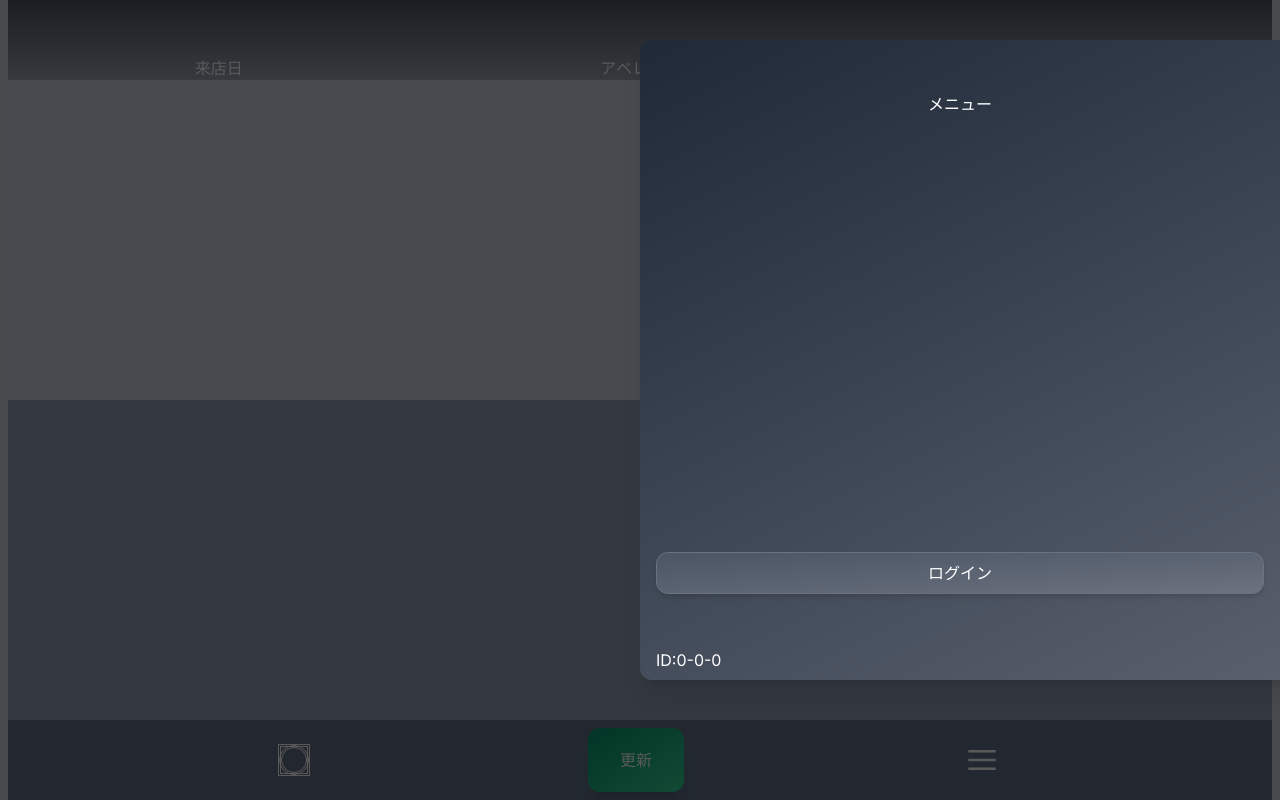
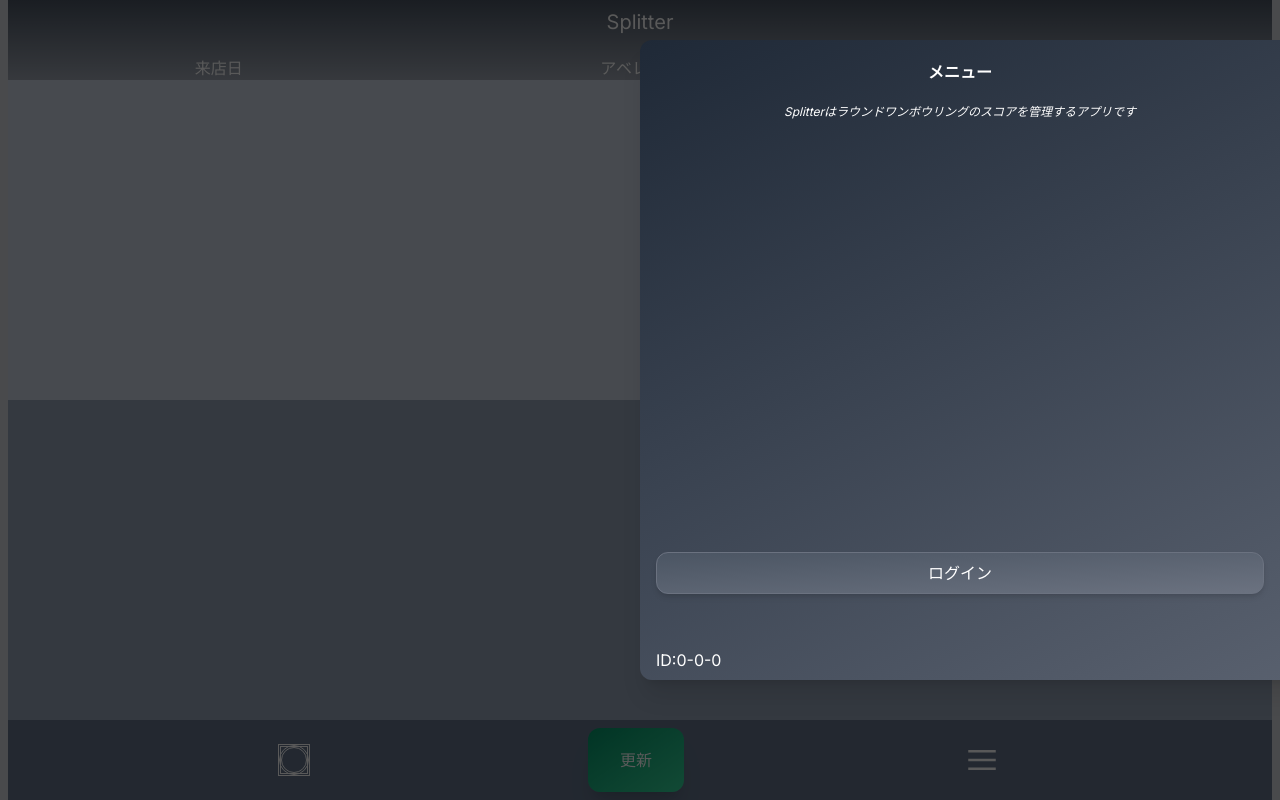
Before and after one commit to IXIN0530/bowling, a Next.js app: page / in a window 1280 px wide. Both pictures are taken after a click on the icon 981 px from the left and 760 px from the top of the page. Built offline with nearby package versions, Linux system fonts and the light colour scheme.

Commit message:
・titleとモーダルの修正

```diff
--- a/app/components/menuModal.tsx
+++ b/app/components/menuModal.tsx
@@ -62,8 +62,11 @@
         <motion.div className="min-h-full grid grid-cols-2"
           animate={{ x: isLoginOpen ? "-50%" : 0 }}>
           <div className="grid grid-rows-10 col-span-1">
-            <div className="row-span-2 flex flex-col justify-center">
-              <p className="text-white text-center">メニュー</p>
+            <div className="row-span-1 flex flex-col justify-center">
+              <p className="text-white text-center font-bold">メニュー</p>
+            </div>
+            <div className=" mx-4 row-span-1">
+              <p className="text-center text-white text-xs italic">Splitterはラウンドワンボウリングのスコアを管理するアプリです</p>
             </div>
             <div className="row-span-6">
               {/* <p className="text-white">menues</p> */}
--- a/app/layout.tsx
+++ b/app/layout.tsx
@@ -16,6 +16,9 @@
 }>) {
   return (
     <html lang="en">
+      <head>
+        <title>Splitter</title>
+      </head>
       <body className={inter.className + " bg-gray-300 "}>{children}</body>
     </html>
   );
--- a/app/page.tsx
+++ b/app/page.tsx
@@ -105,7 +105,9 @@
       {scoreModalData && <ScoreModal closeScoreModal={closeScoreModal} isOpen={isScoreOpen} scoreModalData={scoreModalData} />}
       <div className="flex flex-col justify-between row-span-1  bg-gradient-to-b from-gray-600 to-gray-400">
         {/* {error ? <p className="text-center">{error}アカウント情報が間違っているか通信環境が悪い可能性があります。</p> : null} */}
-        <div></div>
+        <div className="pt-2">
+          <p className="text-center text-white text-xl">Splitter</p>
+        </div>
         <div className="grid grid-cols-3  text-white ">
           <p className="col-span-1 text-center">来店日</p>
           <p className="col-span-1 text-center">アベレージ</p>
```
